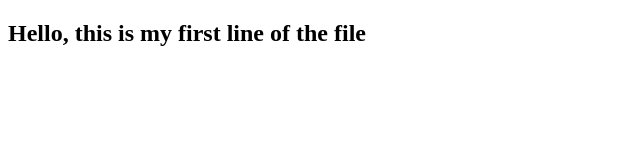
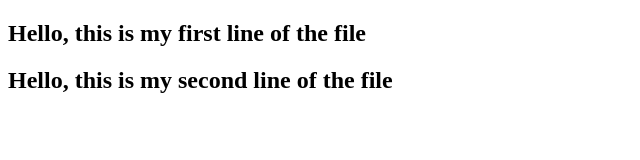
Before and after one commit to lgandzii/testnginx, a plain HTML site: page index.html in a window 1280 px wide. Shown: the whole page, without its empty margins (0-640 px from the left). Drawn offline with Linux system fonts and the light colour scheme.

Commit message:
second line

```diff
--- a/index.html
+++ b/index.html
@@ -7,5 +7,6 @@
 </head>
 <body>
    <h2>Hello, this is my first line of the file </h2>
+   <h2>Hello, this is my second line of the file </h2>
 </body>
 </html>
```
